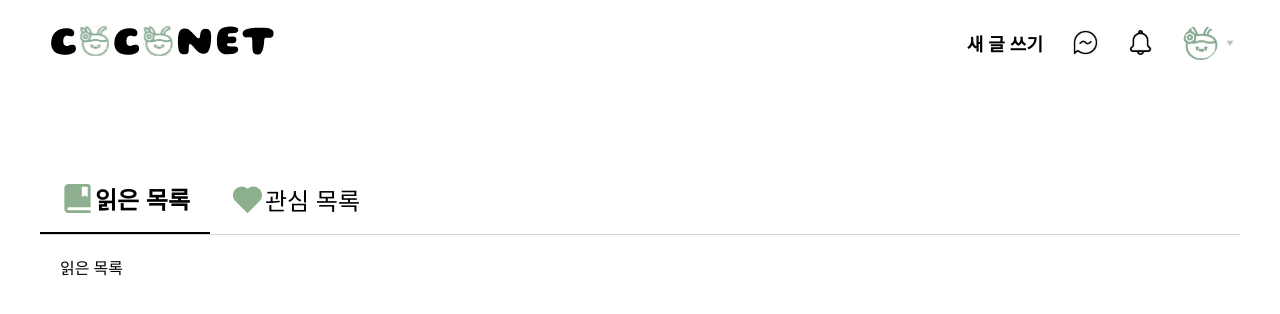
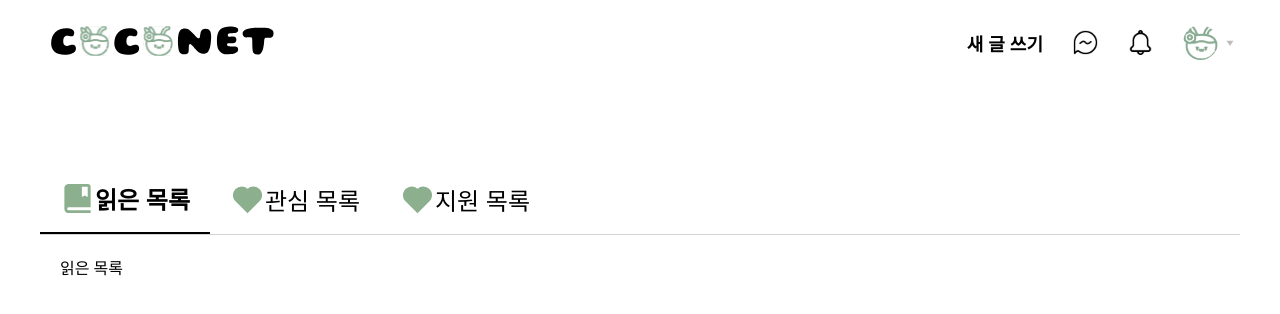
Before and after one commit to Journey5873/coconet, a React (Create React App) app: page /myLikes in a window 1280 px wide. Shown: the top 314 px of the page. Built offline with nearby package versions, Linux system fonts and the light colour scheme.

Commit message:
feat : 내 관심글 지원 목록 탭 추가

```diff
--- a/src/pages/myLikes/index.tsx
+++ b/src/pages/myLikes/index.tsx
@@ -1,15 +1,15 @@
-import { useState } from "react";
-import { BiSolidBookBookmark, BiSolidHeart } from "react-icons/bi";
-import styled from "styled-components";
+import { useState } from 'react';
+import { BiSolidBookBookmark, BiSolidHeart } from 'react-icons/bi';
+import styled from 'styled-components';
 
-import Tabs from "../../components/organisms/customTabs/Tabs";
+import Tabs from '../../components/organisms/customTabs/Tabs';
 
-import Tab from "../../components/organisms/customTabs/Tab";
+import Tab from '../../components/organisms/customTabs/Tab';
 
 const MyLikes = () => {
   const [isActive, setIsActive] = useState<boolean>(false);
 
-    const [value, setValue] = useState("one");
+  const [value, setValue] = useState('one');
 
   const handleChange = (event: any, newValue: string) => {
     setValue(newValue);
@@ -22,17 +22,37 @@ const MyLikes = () => {
           <Tabs
             options={[
               {
-                                name: "읽은 목록",
-                                icon: <BiSolidBookBookmark color="#8CAF8E" style={{ width: 35, height: 35 }} />,
+                name: '읽은 목록',
+                icon: (
+                  <BiSolidBookBookmark
+                    color="#8CAF8E"
+                    style={{ width: 35, height: 35 }}
+                  />
+                ),
               },
               {
-                                name: "관심 목록",
-                                icon: <BiSolidHeart color="#8CAF8E" style={{ width: 35, height: 35 }} />,
+                name: '관심 목록',
+                icon: (
+                  <BiSolidHeart
+                    color="#8CAF8E"
+                    style={{ width: 35, height: 35 }}
+                  />
+                ),
+              },
+              {
+                name: '지원 목록',
+                icon: (
+                  <BiSolidHeart
+                    color="#8CAF8E"
+                    style={{ width: 35, height: 35 }}
+                  />
+                ),
               },
             ]}
           >
             <Tab value="읽은 목록">읽은 목록</Tab>
             <Tab value="관심 목록">관심 목록</Tab>
+            <Tab value="지원 목록">지원 목록</Tab>
           </Tabs>
         </StyledMypostsMain>
       </StyledMypostsMyLikes>
```
Lines whose indentation alone changed are shown as unchanged.
